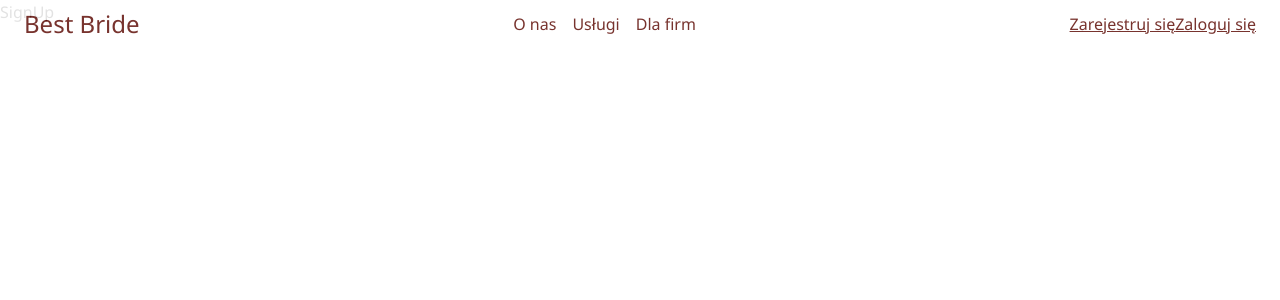
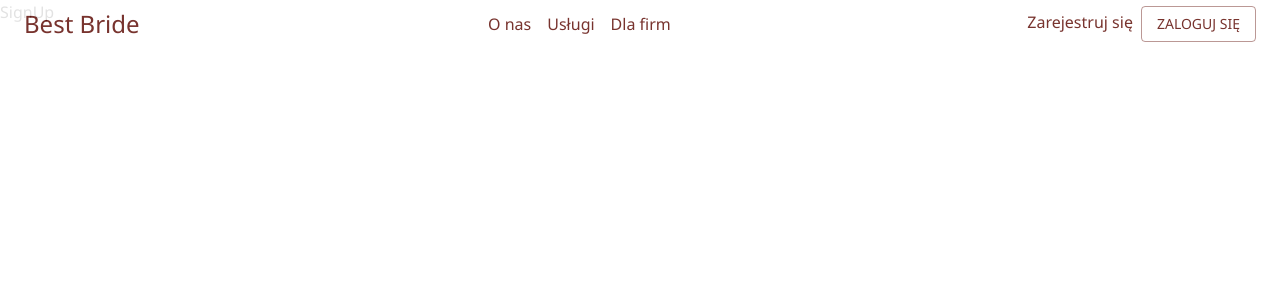
Before and after one commit to Idelya/BestBride, a Next.js app: page /signup in a window 1280 px wide. Shown: the top 300 px of the page. Built offline with nearby package versions, Linux system fonts and the light colour scheme.

Commit message:
add signin buttons to nav

```diff
--- /dev/null
+++ b/components/Button.tsx
@@ -0,0 +1,21 @@
+import React from "react";
+import Grid from "@mui/material/Grid";
+import { Typography, Box, Button, ButtonProps } from "@mui/material";
+import DecorationTypography from "./DecorationTypography";
+import { makeStyles } from "@mui/styles";
+
+interface RectangularButtonProps {}
+
+const useStyles = makeStyles({
+  companies: {
+    marginTop: "-0.5rem",
+    textAlign: "center",
+  },
+});
+
+const RectangularButton = (props: ButtonProps) => {
+  const classes = useStyles();
+  return <Button {...props} />;
+};
+
+export default RectangularButton;
--- a/components/Header/Account.tsx
+++ b/components/Header/Account.tsx
@@ -1,30 +1,37 @@
 import React from "react";
 import { styled } from "@mui/system";
-import { Box, Typography, TypographyProps } from "@mui/material";
-import { makeStyles } from "@mui/styles";
+import { Box, Typography, Button, Theme } from "@mui/material";
+import { createStyles, makeStyles } from "@mui/styles";
 import Link from "next/link";
 import { ROUTES } from "../../config/configNav";
+import NavLink from "./NavLink";
+import RectangularButton from "../Button";
 
-const useStyles = makeStyles({
-  root: {
-    textAlign: "center",
-  },
-});
+const useStyles = makeStyles((theme: Theme) =>
+  createStyles({
+    root: {
+      textAlign: "center",
+      margin: theme.spacing(2),
+      textTransform: "none",
+    },
+  })
+);
 
 export default function Account() {
   const classes = useStyles();
   const { signUpClient, signInClient } = ROUTES;
   return (
     <Box>
-      <Link href={signUpClient.link} passHref>
-        <Typography component="a" className={classes.root} color="primary">
-          {signUpClient.name}
-        </Typography>
-      </Link>
+      <NavLink route={signUpClient} />
       <Link href={signInClient.link} passHref>
-        <Typography component="a" className={classes.root} color="primary">
+        <RectangularButton
+          color="primary"
+          variant="outlined"
+          size="medium"
+          className={classes.root}
+        >
           {signInClient.name}
-        </Typography>
+        </RectangularButton>
       </Link>
     </Box>
   );
```
